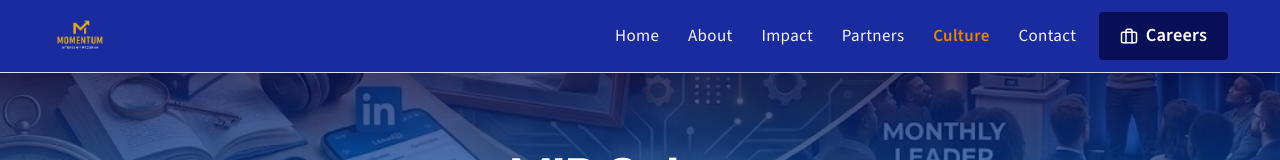
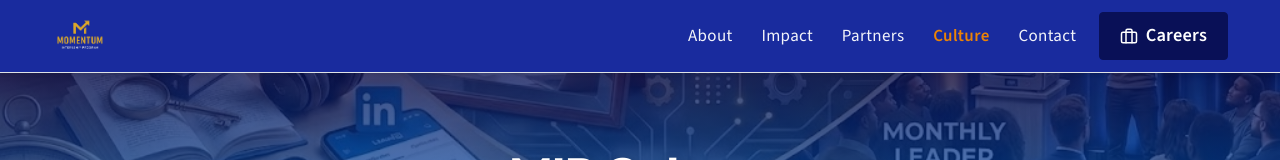
Before and after one commit to maherakhan85/STEM-MIP, a Next.js app: page /events in a window 1280 px wide. Shown: the top 160 px of the page. Built offline with nearby package versions, Linux system fonts and the light colour scheme.

Commit message:
Install d3 and topojson-client types as prodcutiondeps

```diff
--- a/package.json
+++ b/package.json
@@ -9,6 +9,8 @@
     "lint": "next lint"
   },
   "dependencies": {
+    "@types/d3": "^7.4.3",
+    "@types/topojson-client": "^3.1.5",
     "bootstrap": "^5.3.3",
     "d3": "^7.9.0",
     "next": "14.2.18",
@@ -18,11 +20,9 @@
     "topojson-client": "^3.1.0"
   },
   "devDependencies": {
-    "@types/d3": "^7.4.3",
     "@types/node": "^20.17.6",
     "@types/react": "^18.3.12",
     "@types/react-dom": "^18.3.1",
-    "@types/topojson-client": "^3.1.5",
     "autoprefixer": "^10.4.20",
     "eslint": "^8.57.1",
     "eslint-config-next": "14.2.18",
--- a/src/app/globals.css
+++ b/src/app/globals.css
@@ -430,6 +430,22 @@ main {
   background-color: transparent !important;
 }
 
+/* About route only — solid surface (not home sections; bg-white is forced transparent above) */
+.section-padding.about-page {
+  position: relative;
+  z-index: 1;
+  background-color: #f4f4f5;
+  padding-top: 2rem;
+  padding-bottom: 2.5rem;
+}
+
+@media (min-width: 768px) {
+  .section-padding.about-page {
+    padding-top: 2rem;
+    padding-bottom: 3rem;
+  }
+}
+
 /* ========== HERO — Visuals & animations ========== */
 /* Pull hero up so it meets the navbar (no gap); content gets padding so it stays below nav */
 .hero-section {
--- a/src/components/Header.tsx
+++ b/src/components/Header.tsx
@@ -6,7 +6,6 @@ import Image from "next/image";
 import { usePathname } from "next/navigation";
 
 const mainNavItems = [
-  { href: "/", label: "Home" },
   { href: "/about", label: "About" },
   { href: "/impact", label: "Impact" },
   { href: "/partners", label: "Partners" },
@@ -32,10 +31,14 @@ export function Header() {
   return (
     <nav className="navbar navbar-expand-md navbar-mip border-bottom shadow-sm">
       <div className="container">
-        <Link href="/" className="navbar-brand d-flex align-items-center p-0">
+        <Link
+          href="/"
+          className="navbar-brand d-flex align-items-center p-0"
+          aria-label="Home"
+        >
           <Image
             src="/images/projxon-mip-logo.png"
-            alt="MIP"
+            alt=""
             width={160}
             height={52}
             className="navbar-mip-logo"
```
Also changed, not shown: src/components/sections/AboutSection.tsx (+6 -5 lines), 3 other files (tests, documents, lock files or other folders).
